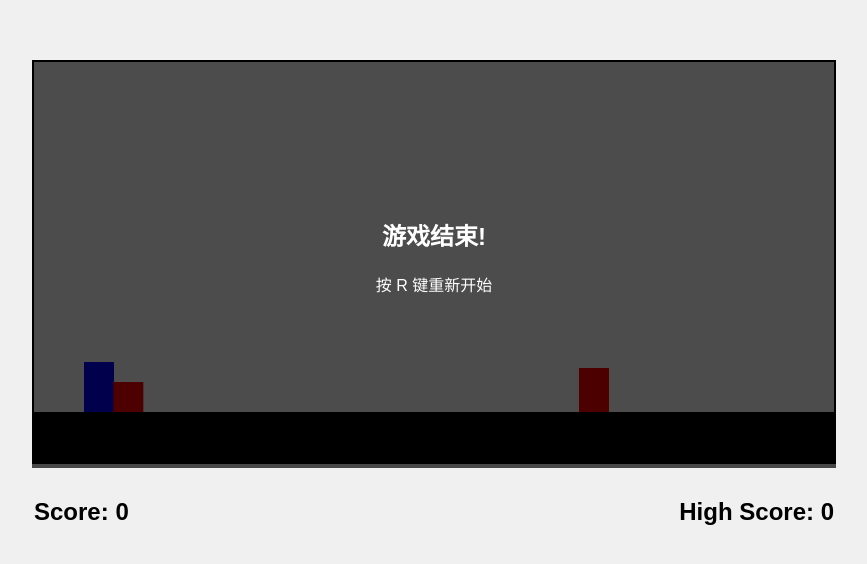
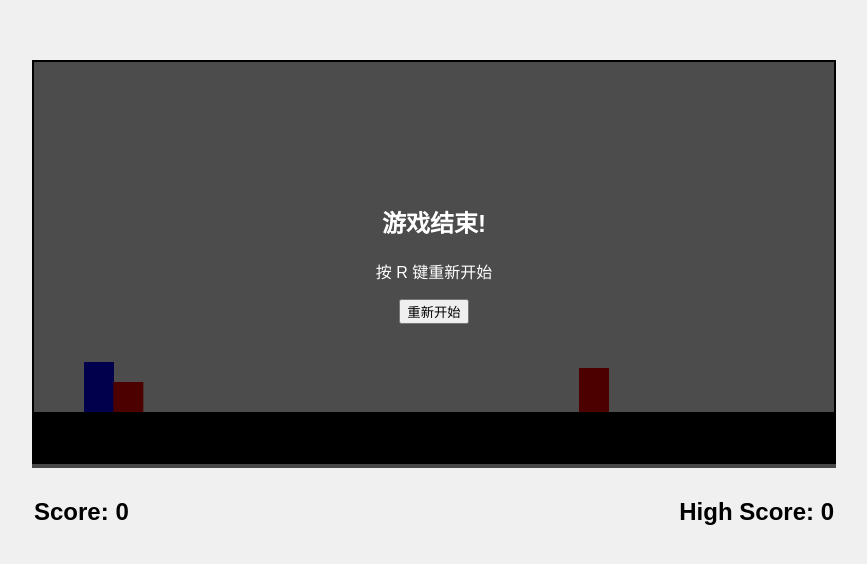
Before and after one commit to yyyhhh0317/game, a plain HTML site: page jump.html in a window 1280 px wide. Shown: the part 112-676 px from the top of the page, without its empty margins (206-1073 px from the left). Drawn offline with Linux system fonts and the light colour scheme.

Commit message:
Update jump.html
bottom to restart

```diff
--- a/jump.html
+++ b/jump.html
@@ -17,6 +17,7 @@
                 <h2>游戏结束!</h2>
                 <p>按 R 键重新开始</p>
                 <p id="newRecord" class="hidden">新纪录!</p>
+                <button id="restartButton">重新开始</button>
             </div>
         </div>
     </div>
```
